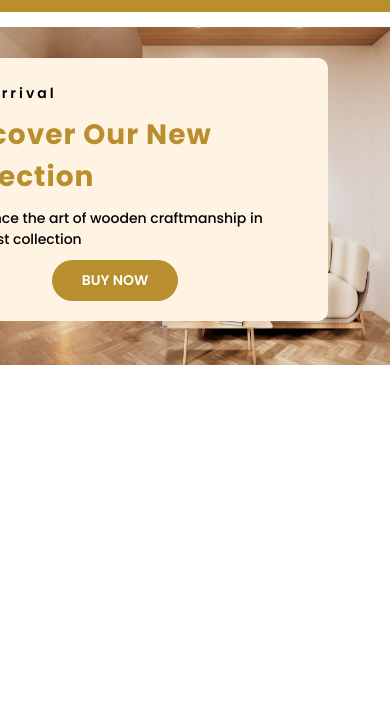
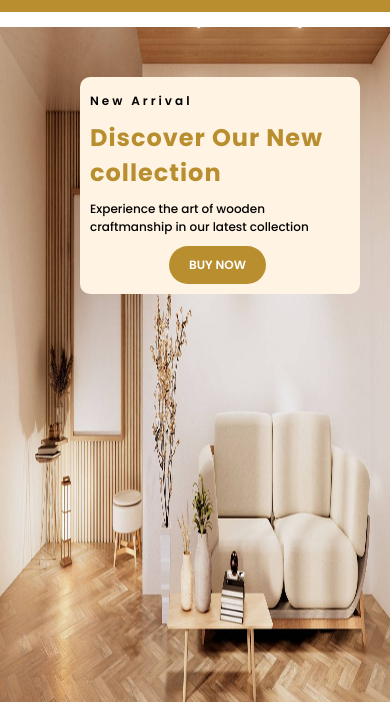
Before and after one commit to chandrajithA/woodenDreams_FurnitureStore, a plain HTML site: page index.html in a window 390 px wide. Shown: the part 154-863 px from the top of the page. Drawn offline with Linux system fonts and the light colour scheme.

Commit message:
initial change

```diff
--- a/index.html
+++ b/index.html
@@ -17,14 +17,14 @@
         position: relative;
         & img{
             width: 100%;
-            height: 80vh;
+            height: 100vh;
         }
     }
 
     .indexPageWelcomeText{
         position: absolute;
-        top: 9%;
-        right: 16%;
+        top: 50px;
+        right: 80px;
         background-color: #FFF3E3;
         border-radius: 10px;
         padding: 25px 40px 20px 15px;
@@ -69,6 +69,41 @@
 
     @media screen and (max-width:767.98px){
 
+        .IndexPageDisplayPoster{
+
+            & img{
+                height: 80vh;
+            }
+        }
+
+
+        .indexPageWelcomeText{
+            top: 50px;
+            right: 30px;
+            padding: 15px 15px 10px 10px;
+            width: 280px;
+            & p:nth-child(1){
+                font-size: 12px;
+            }
+
+            & p:nth-child(2){
+                font-size: 24px;
+            }
+
+            & p:nth-child(3){
+                color: #000000;
+                font-weight: 500;
+                font-size: 12px;
+
+            }
+            & a{
+
+                padding: 10px 20px;
+
+                font-size: 12px;
+
+            }
+        }
     }
 
 
@@ -108,7 +143,7 @@
     </header>
     <main>
         <div class="IndexPageDisplayPoster">
-            <img src="image/homepage_poster1.png" id="indesPagedisplayPoster" alt="display image">
+            <img src="image/homepage_poster1.png" alt="display image" id="indexPageDisplayPoster">
             <div class="indexPageWelcomeText">
                 <p>New Arrival</p>
                 <p>Discover Our New collection</p>
@@ -123,7 +158,7 @@
 
     <script src="woodenDreams.js"></script>
     <script>
-        setImageSize()
+
     </script>
 </body>
 </html>
--- a/woodenDreams.js
+++ b/woodenDreams.js
@@ -21,16 +21,3 @@ async function getCategoryData(){
     let categoryData = await response.json();
     return categoryData;
 }
-
-
-function setImageSize() {
-    const image = document.getElementById("indesPagedisplayPoster");
-    const width = window.innerWidth;
-    const height = window.innerHeight;
-
-    if (width > height) {
-        image.style.height = "80vh";
-    } else {
-        image.style.height = "40vh";
-    }
-}
```
